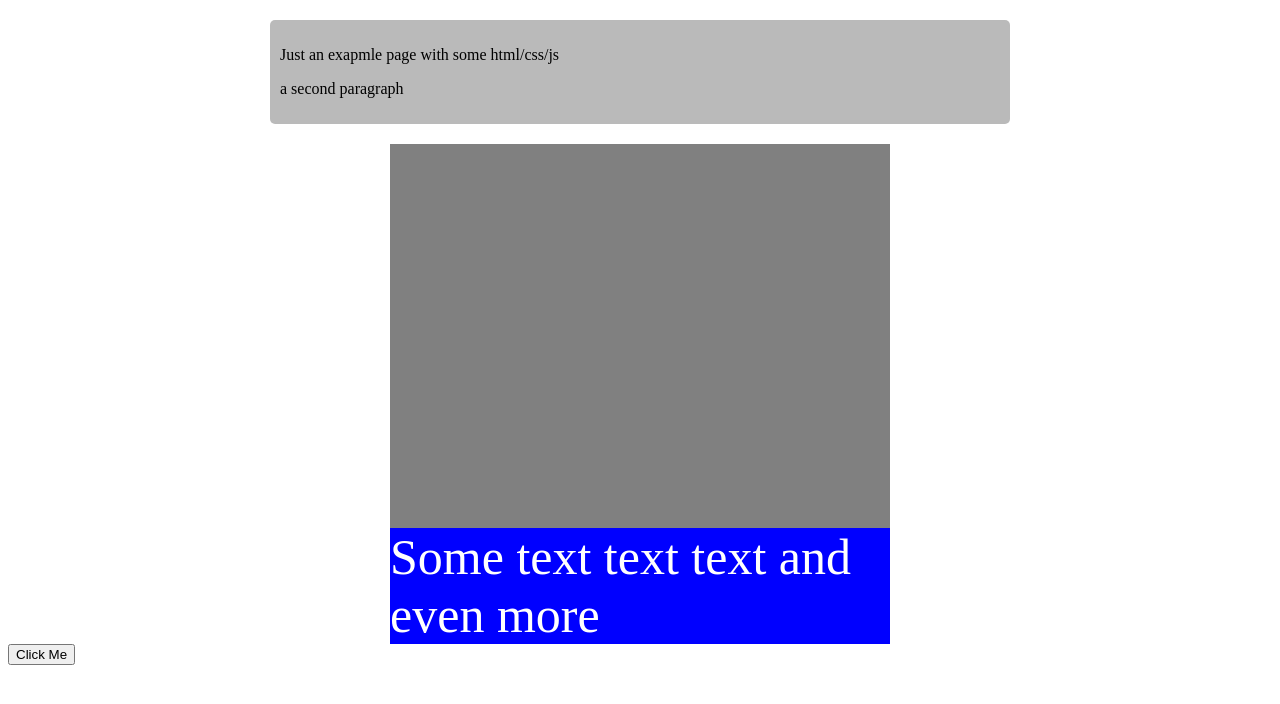
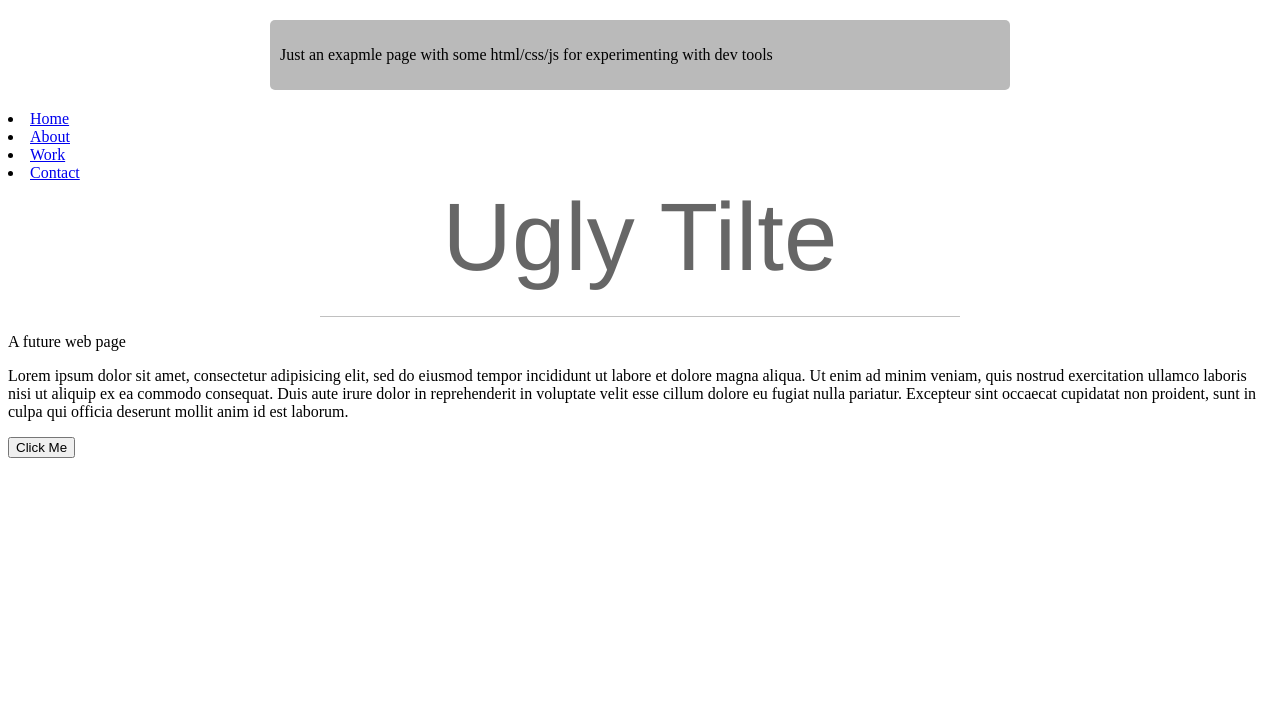
Before and after one commit to drummer23/HtmlCss, a plain HTML site: page examples/devtools/index.html in a window 1280 px wide. Drawn offline with Linux system fonts and the light colour scheme.

Commit message:
devtools

```diff
--- a/examples/devtools/custom.css
+++ b/examples/devtools/custom.css
@@ -1,16 +1,11 @@
-.outer {
-  background-color: grey;
-  height: 500px;
-  width: 500px;
-  margin: 0 auto;
-  position: relative;
+header h1 {
+	color: #666;
+    font-size: 6em;
+    font-family: helvetica;
+    font-weight: 100;
+    text-align: center;
+    border-bottom: 1px solid silver;
+    padding-bottom: 24px;
+    max-width: 50vw;
+    margin: 0 auto;
 }
-
-.inner {
-  background-color: blue;
-  position: absolute;
-  bottom: 0;
-  color: white;
-  font-size: 50px;
-  margin-bottom: 0px;
-}
--- a/examples/devtools/custom.js
+++ b/examples/devtools/custom.js
@@ -1,13 +1,3 @@
-var obj = {
-    do7 : function x() {
-        window.alert(7);
-    },
-
-
-     do11 : function someFunction() {
+function someFunction() {
         window.alert(5 + 6);
-    }
-};
-
-
-obj.do7();
+}
--- a/examples/devtools/index.html
+++ b/examples/devtools/index.html
@@ -1,26 +1,36 @@
 <!DOCTYPE html>
-<html lang="en">
+<html>
   <head>
     <meta charset="utf-8">
-	<title>HTML Sandbox</title>
-
+    <title></title>
     <link href="../../style.css" rel="stylesheet">
-	<link href="custom.css" rel="stylesheet">
-	<script src="custom.js"></script>
+    <link rel="stylesheet" href="custom.css">
   </head>
   <body>
 
       <div class="desc">
-		<p>Just an exapmle page with some html/css/js</p>
-		<p>a second paragraph<p>
+        <p>Just an exapmle page with some html/css/js for experimenting with dev tools</p>
       </div>
 
+    <nav>
+      <li><a href="#">Home</a></li>
+      <li><a href="#">About</a></li>
+      <li><a href="#">Work</a></li>
+      <li><a href="#">Contact</a></li>
+    </nav>
 
-	<div class="outer">
-		<p class="inner">Some text text text and even more</p>
-	</div>
+    <header>
+      <h1>Ugly Tilte</h1>
+      <p class="lead">A future web page</p>
+    </header>
+
+    <section>
+      <p>Lorem ipsum dolor sit amet, consectetur adipisicing elit, sed do eiusmod tempor incididunt ut labore et dolore magna aliqua. Ut enim ad minim veniam, quis nostrud exercitation ullamco laboris nisi ut aliquip ex ea commodo consequat. Duis aute irure dolor in reprehenderit in voluptate velit esse cillum dolore eu fugiat nulla pariatur. Excepteur sint occaecat cupidatat non proident, sunt in culpa qui officia deserunt mollit anim id est laborum.</p>
+    </section>
 
     <button type="button" onclick="someFunction()">Click Me</button>
 
+    <script src="custom.js"></script>
+
   </body>
 </html>
```
Also changed, not shown: examples/devtools2/index.html (deleted, +0 -27 lines), examples/devtools2/style.css (deleted, +0 -11 lines). Lines whose indentation alone changed are shown as unchanged.
